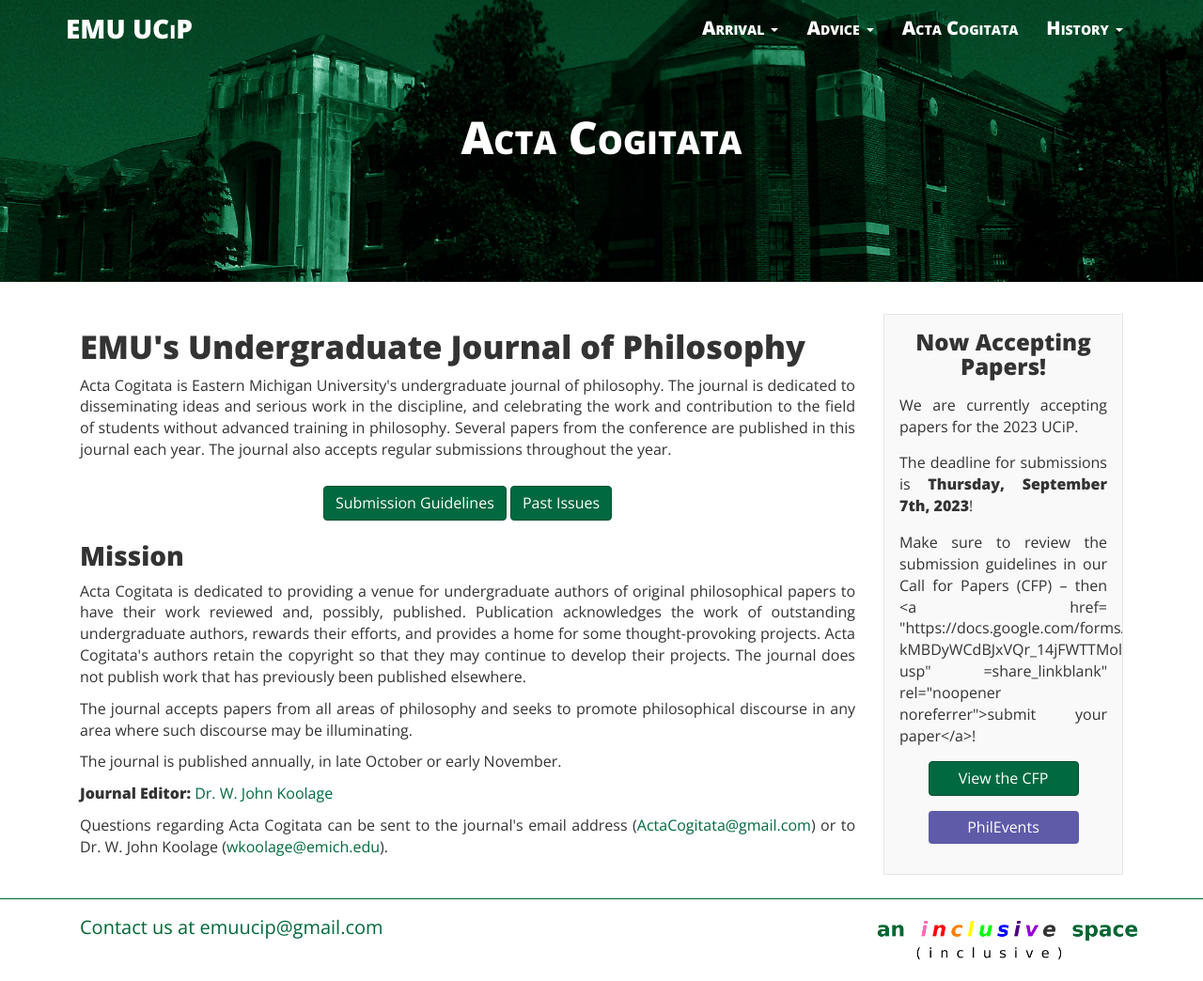
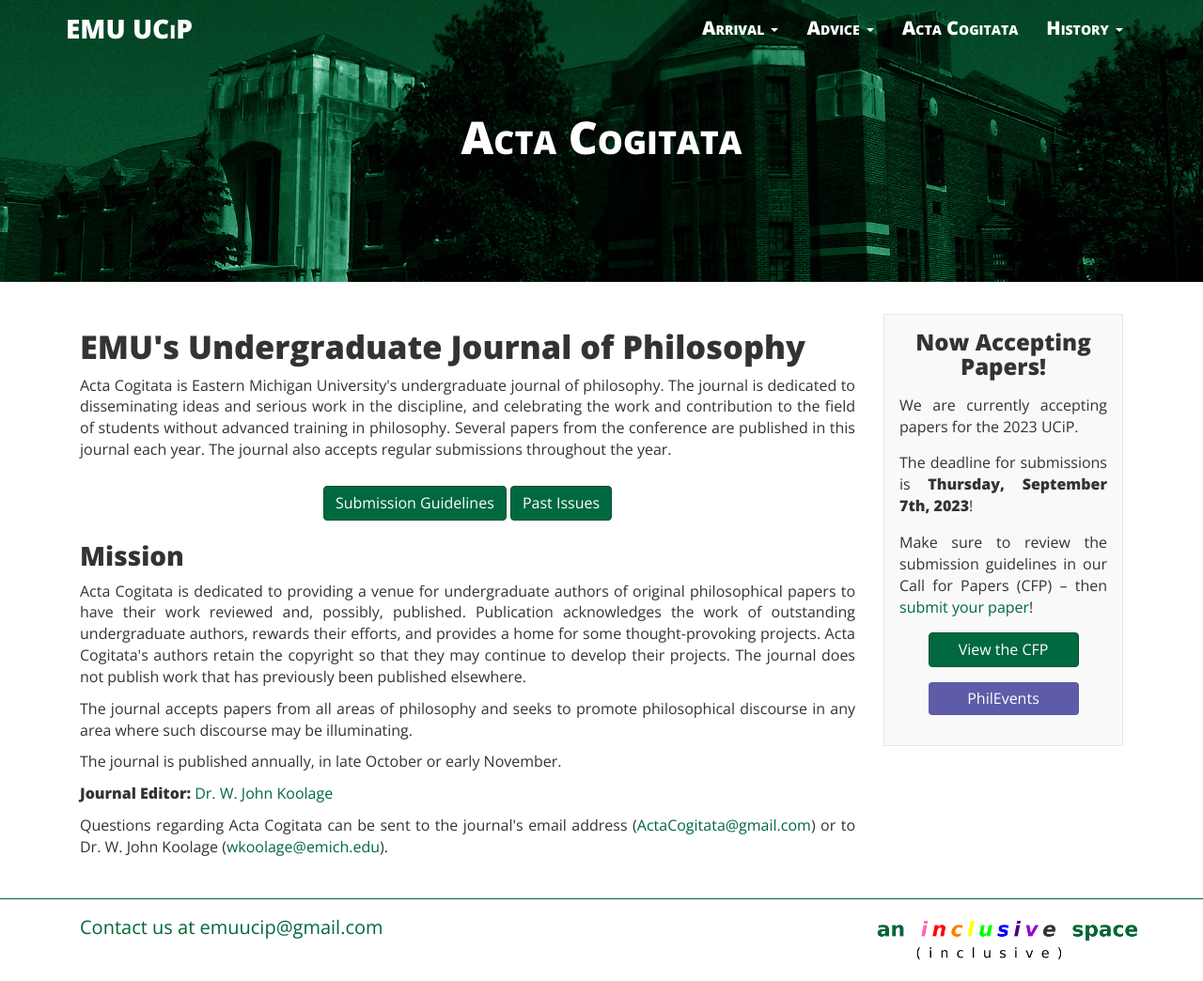
Before and after one commit to ucip/ucip.github.io, a Jekyll site: the page built from journal.md, in a window 1280 px wide. Shown: the whole page at 94% size. Built offline with Jekyll 4.4.1, drawn with Linux system fonts in a browser that asks for light colours; nearby versions of some CDN libraries.

Commit message:
Update box.html
correcting link to display in box correctl

```diff
--- a/_includes/box.html
+++ b/_includes/box.html
@@ -4,7 +4,7 @@
     <h3 class="text-center post-list-header">Now Accepting Papers!</h3>
     <p class="text-justify announcement-text">We are currently accepting papers for the 2023 UCiP.</p>
     <p class="text-justify announcement-text">The deadline for submissions is <strong> Thursday, September 7th, 2023</strong>!</p>
-    <p class="text-justify announcement-text">Make sure to review the submission guidelines in our Call for Papers (CFP) &ndash; then <a href= "https://docs.google.com/forms/d/e/1FAIpQLSfNJyfPZppOElNnv1Jamo-kMBDyWCdBJxVQr_14jFWTTMolZg/viewform?usp" =share_linkblank" rel="noopener noreferrer">submit your paper</a>!</p>
+    <p class="text-justify announcement-text">Make sure to review the submission guidelines in our Call for Papers (CFP) &ndash; then <a href="https://docs.google.com/forms/d/e/1FAIpQLSfNJyfPZppOElNnv1Jamo-kMBDyWCdBJxVQr_14jFWTTMolZg/viewform?usp" rel="noopener noreferrer">submit your paper</a>!</p>
     <div class="text-center">
       <a class="btn btn-primary cfp" href="{{ site.baseurl }}/cfp/" role="button">View the CFP</a>
       <a class="btn btn-info phil-events cfp" href= "https://philevents.org/event/show/111206" role="button">PhilEvents</a>
```
